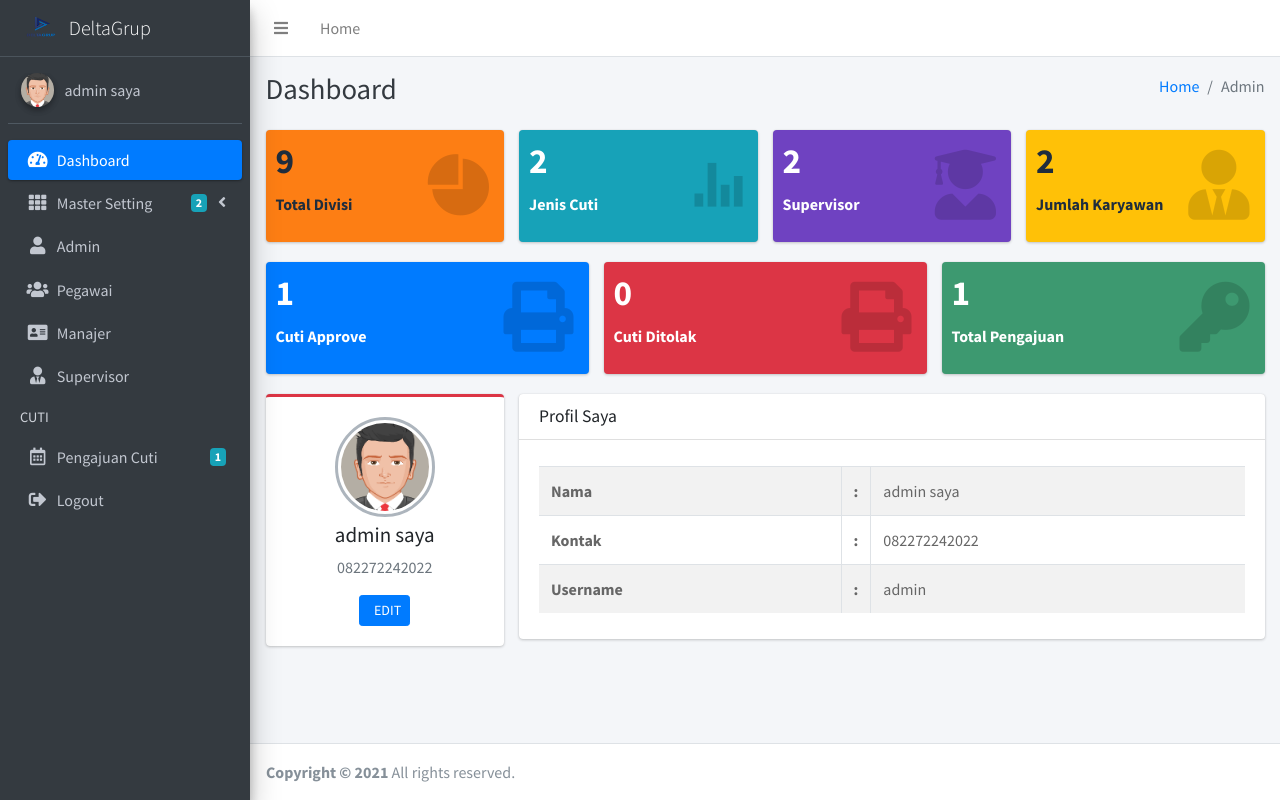
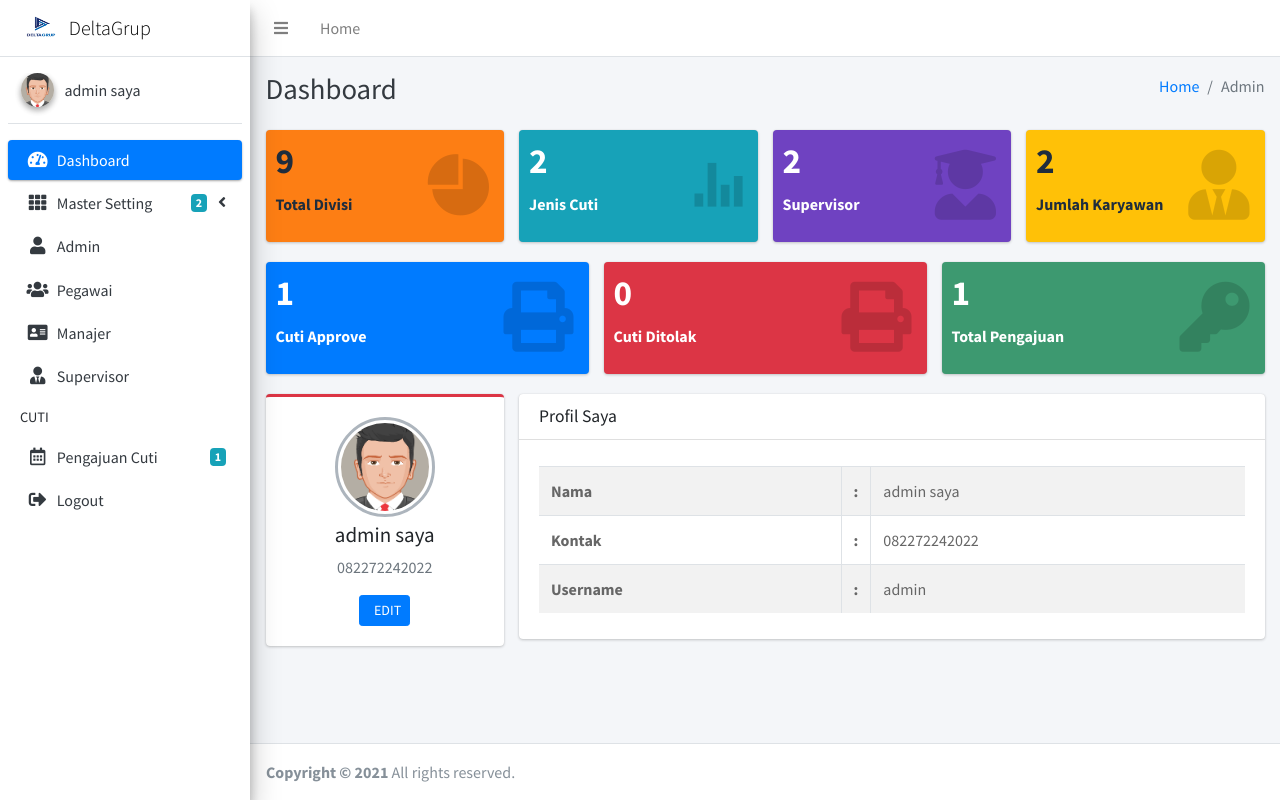
Before and after one commit to ArrayBeyy/cuti_karyawan, a PHP site: page /admin/index.php in a window 1280 px wide. Run offline with PHP 8.4, Linux system fonts and the light colour scheme; a user stored in the database is signed in; data comes from the database, SQL or seed files in the repository; some libraries are stand-ins or nearby versions.

Commit message:
merubah warna sidebar

```diff
--- a/admin/header.php
+++ b/admin/header.php
@@ -52,7 +52,7 @@
   <!-- /.navbar -->
 
   <!-- Main Sidebar Container -->
-  <aside class="main-sidebar sidebar-dark-primary elevation-4">
+  <aside class="main-sidebar sidebar-light-primary elevation-4">
     <!-- Brand Logo -->
     <a href="index.php" class="brand-link">
       <img src="../logo_delta.png" style= "width: 40px; height: 200px;" alt="" class="brand-image "
```
